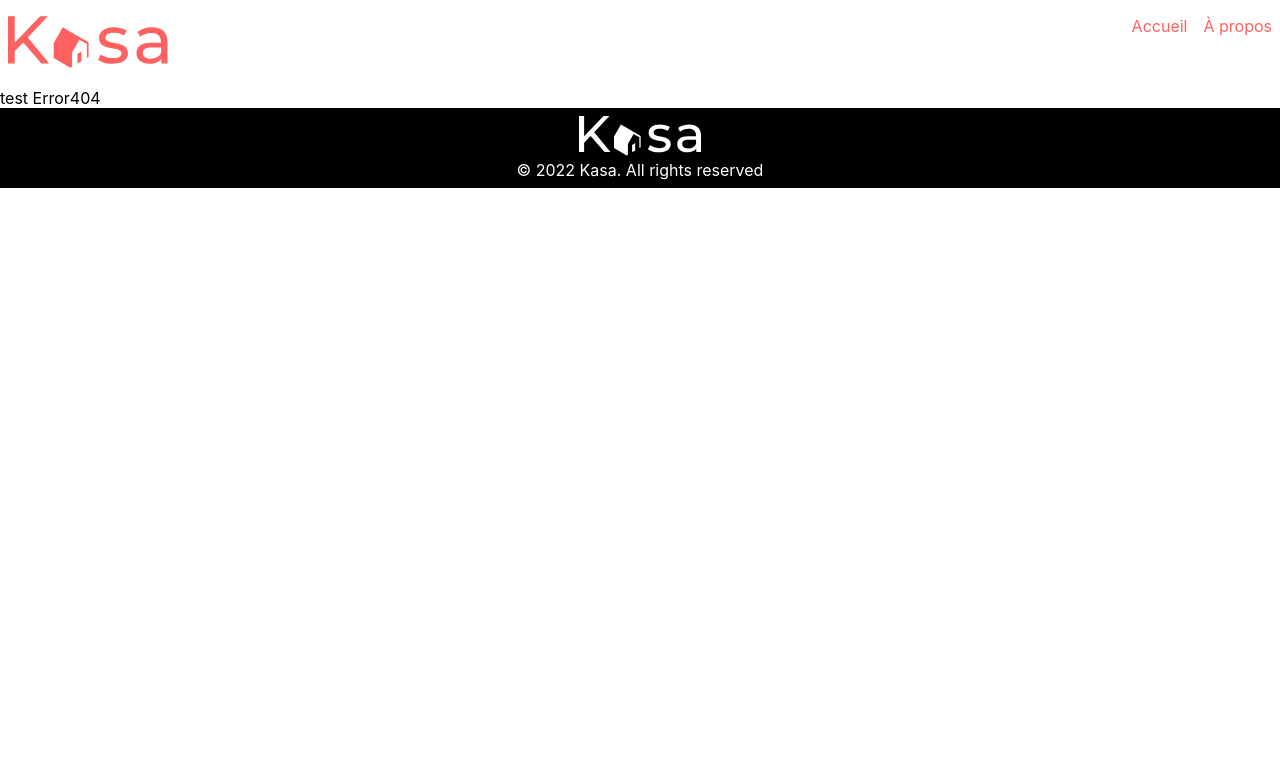
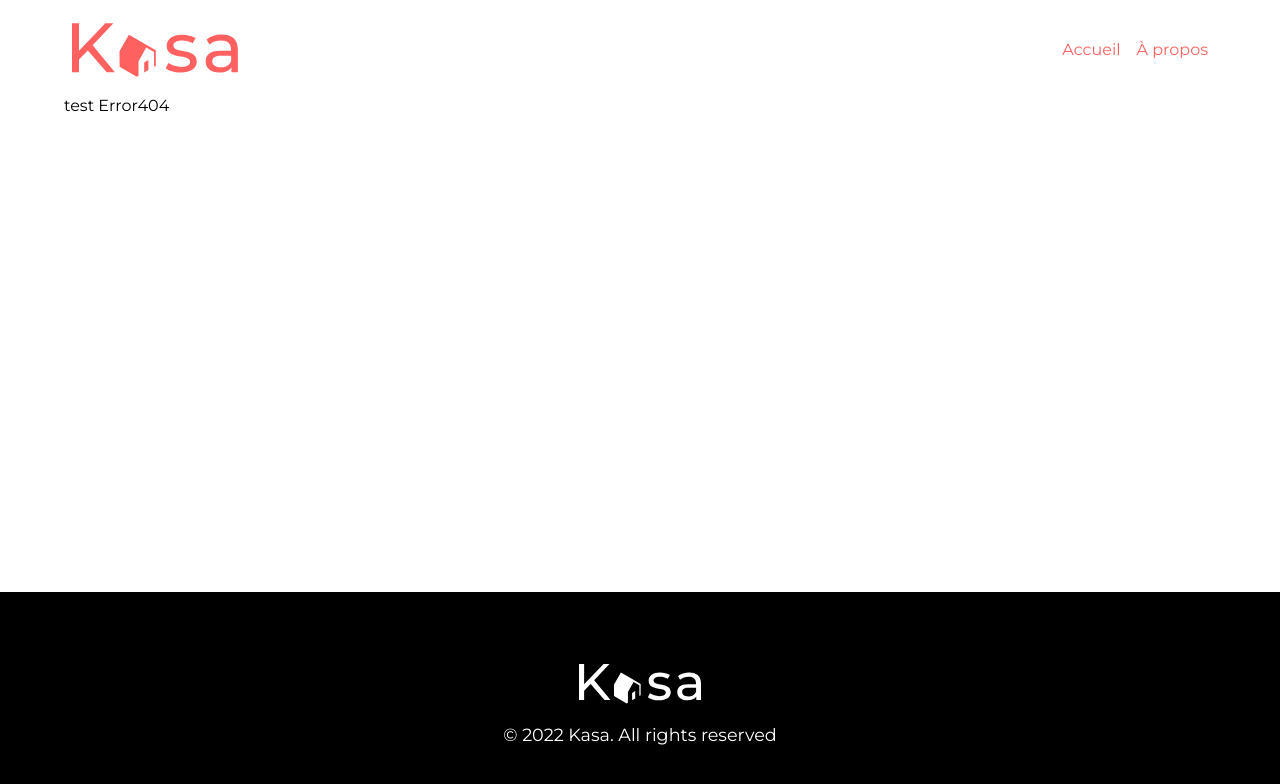
Before and after one commit to ebz8/ElodieBoinZanchi_11_250122, a React (Create React App) app in the folder my-app/: page /404 in a window 1280 px wide. Shown: the top 784 px of the page. Built offline with nearby package versions, Linux system fonts and the light colour scheme.

Commit message:
basic styles for Header and Footer

```diff
--- a/my-app/public/index.html
+++ b/my-app/public/index.html
@@ -14,6 +14,7 @@
     <link rel="manifest" href="%PUBLIC_URL%/manifest.json" />
 
     <title>Kasa | Chez vous, partout et ailleurs</title>
+
   </head>
 
   <body>
--- a/my-app/src/App.js
+++ b/my-app/src/App.js
@@ -3,6 +3,9 @@ import {Routes, Route} from "react-router-dom"
 
 // données
 import { housingData } from '../src/data/logements'
+
+// fonts
+import './fonts/fonts.scss'
 
 // components
 import Home from './components/Home/Home'
--- a/my-app/src/App.scss
+++ b/my-app/src/App.scss
@@ -4,6 +4,8 @@ $mainColor: hsl(0, 100%, 69%);
 
 body {
   background-color: $bgColor;
+  margin: .5rem 4rem 0rem;
+  font-family: Montserrat;
 }
 
 a {
--- a/my-app/src/components/Footer/Footer.scss
+++ b/my-app/src/components/Footer/Footer.scss
@@ -1,11 +1,20 @@
 .footer {
+    position: absolute;
     display: flex;
     flex-direction: column;
     justify-content: center;
     align-items: center;
     text-align: center;
-    height: 5rem;
-    width: 100%;
+    height: 13rem;
+    bottom: 0;
+    right: 0;
+    left: 0;
     color: white;
     background-color: black;
+    font-size: 1.1rem;
+
+    .logo {
+        width: 8rem;
+        margin: 1rem;
+    }
 }
--- a/my-app/src/components/Header/Header.scss
+++ b/my-app/src/components/Header/Header.scss
@@ -5,12 +5,13 @@
     justify-content: space-between;
 
     .logo {
-        width: 10rem;
+        width: 13vw;
         margin: .5rem;
     }
 
     .navigation {
         display: flex;
+        margin-top: 2rem;
 
         li{
             padding: 0 .5rem;
--- /dev/null
+++ b/my-app/src/fonts/fonts.scss
@@ -0,0 +1 @@
+@import url('https://fonts.googleapis.com/css2?family=Montserrat&display=swap');
--- a/my-app/src/index.js
+++ b/my-app/src/index.js
@@ -1,8 +1,9 @@
 import React from 'react'
 import ReactDOM from 'react-dom'
+import {BrowserRouter} from 'react-router-dom'
+
 import './index.scss'
 import App from './App'
-import {BrowserRouter} from 'react-router-dom'
 // import reportWebVitals from './reportWebVitals';
 
 ReactDOM.render(
--- a/my-app/src/index.scss
+++ b/my-app/src/index.scss
@@ -5,8 +5,10 @@
 // vérifier que le normalize est bien pris en compte et ce qu'il contient en précision
 // https://create-react-app.dev/docs/adding-css-reset/
 // https://github.com/csstools/postcss-normalize
-@import-normalize;
-
+// @import-normalize;
+*{
+  box-sizing: border-box;
+}
 
 h1, h2, h3, h4, h5, p{
   margin: 0;
```
